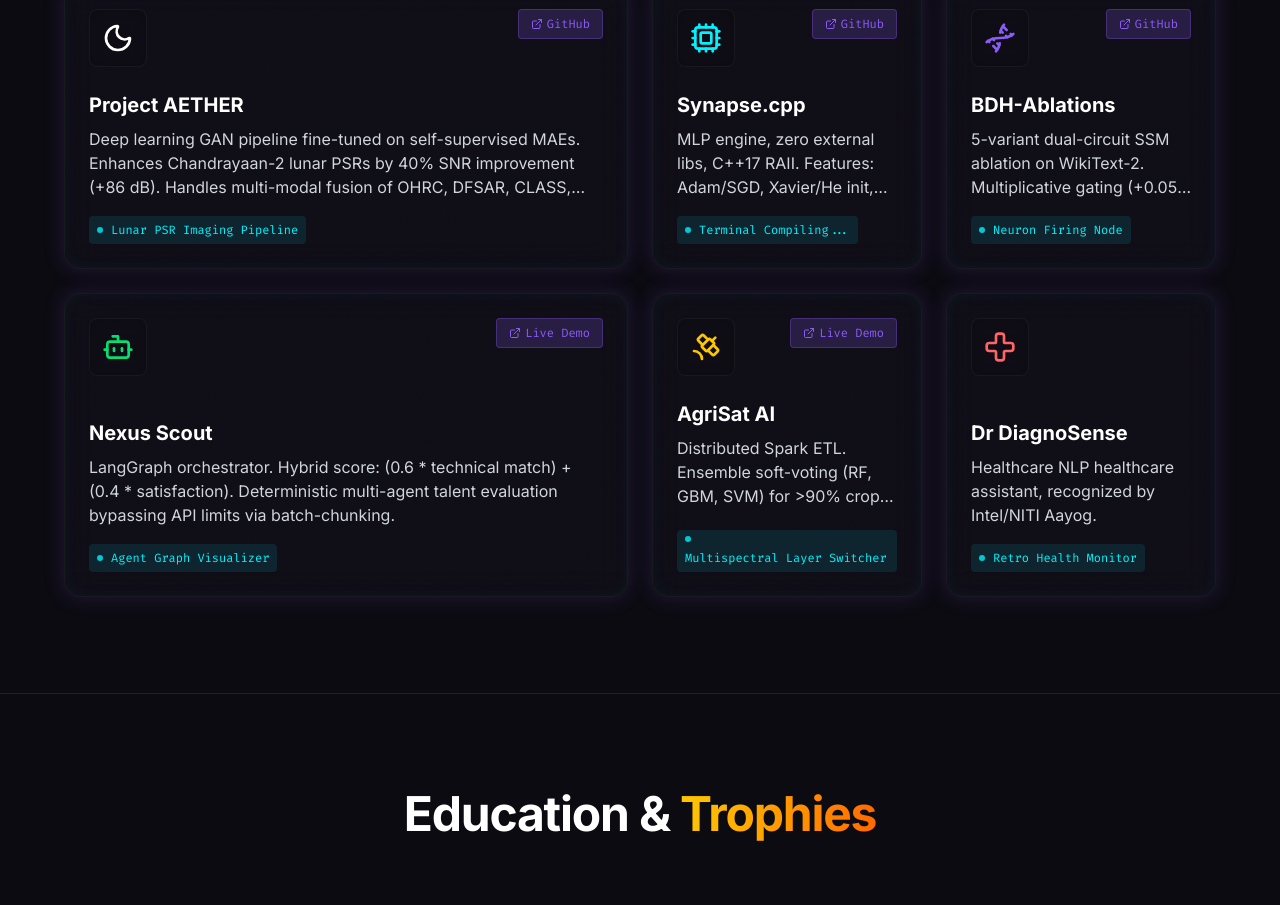
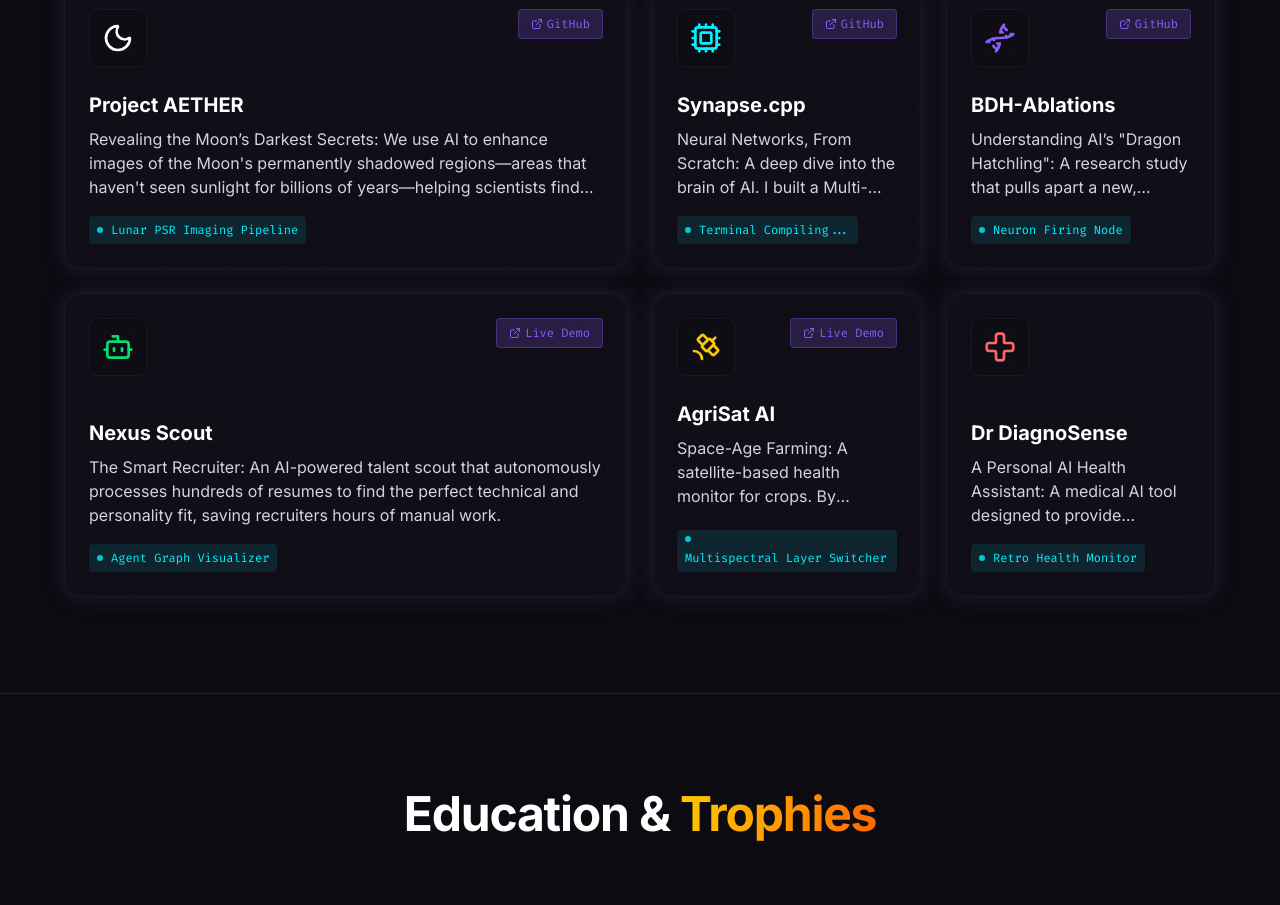
Before and after one commit to TechieSamosa/Nexus, a Next.js app: page / in a window 1280 px wide. Shown: the part 2300-3205 px from the top of the page. Built offline with nearby package versions, Linux system fonts and the light colour scheme.

Commit message:
V5.1 Update: Refined BentoGrid UX with dual-layer content strategy and upgraded Launch buttons

```diff
--- a/src/components/BentoGrid.tsx
+++ b/src/components/BentoGrid.tsx
@@ -91,6 +91,7 @@ interface Project {
   id: string;
   title: string;
   icon: React.ReactNode;
+  hook: string;
   stats: string;
   color: string;
   uiCue: string;
@@ -116,6 +117,7 @@ const projects: Project[] = [
     id: "aether",
     title: "Project AETHER",
     icon: <Moon size={32} className="text-white" />,
+    hook: "Revealing the Moon’s Darkest Secrets: We use AI to enhance images of the Moon's permanently shadowed regions—areas that haven't seen sunlight for billions of years—helping scientists find water ice and safe landing sites using Chandrayaan-2 data.",
     stats: "Deep learning GAN pipeline fine-tuned on self-supervised MAEs. Enhances Chandrayaan-2 lunar PSRs by 40% SNR improvement (+86 dB). Handles multi-modal fusion of OHRC, DFSAR, CLASS, and IIRS data via GDAL/Rasterio.",
     color: "from-gray-700 to-gray-900",
     uiCue: "Lunar PSR Imaging Pipeline",
@@ -126,6 +128,7 @@ const projects: Project[] = [
     id: "synapse",
     title: "Synapse.cpp",
     icon: <Cpu size={32} className="text-neon-cyan" />,
+    hook: "Neural Networks, From Scratch: A deep dive into the brain of AI. I built a Multi-Layer Perceptron using only C++ and pure mathematics, proving that you don't need external libraries to understand how machines learn.",
     stats: "MLP engine, zero external libs, C++17 RAII. Features: Adam/SGD, Xavier/He init, Backprop, Bias-corrected moments. Validated on XOR, Circle, Sine, Blobs.",
     color: "from-blue-900 to-space-900",
     uiCue: "Terminal Compiling...",
@@ -136,6 +139,7 @@ const projects: Project[] = [
     id: "bdh",
     title: "BDH-Ablations",
     icon: <Dna size={32} className="text-neon-purple" />,
+    hook: "Understanding AI’s \"Dragon Hatchling\": A research study that pulls apart a new, biologically-inspired AI model to see which components are essential for \"thinking\" and which can be optimized away.",
     stats: "5-variant dual-circuit SSM ablation on WikiText-2. Multiplicative gating (+0.059 nats loss). 4x latent compression (-0.052 nats).",
     color: "from-purple-900 to-space-900",
     uiCue: "Neuron Firing Node",
@@ -146,6 +150,7 @@ const projects: Project[] = [
     id: "nexus",
     title: "Nexus Scout",
     icon: <Bot size={32} className="text-green-400" />,
+    hook: "The Smart Recruiter: An AI-powered talent scout that autonomously processes hundreds of resumes to find the perfect technical and personality fit, saving recruiters hours of manual work.",
     stats: "LangGraph orchestrator. Hybrid score: (0.6 * technical match) + (0.4 * satisfaction). Deterministic multi-agent talent evaluation bypassing API limits via batch-chunking.",
     color: "from-green-900/50 to-space-900",
     uiCue: "Agent Graph Visualizer",
@@ -156,6 +161,7 @@ const projects: Project[] = [
     id: "agrisat",
     title: "AgriSat AI",
     icon: <Satellite size={32} className="text-yellow-400" />,
+    hook: "Space-Age Farming: A satellite-based health monitor for crops. By analyzing light patterns from space, we can predict crop health and forecast yields, helping farmers make data-driven decisions.",
     stats: "Distributed Spark ETL. Ensemble soft-voting (RF, GBM, SVM) for >90% crop health accuracy. Processing multi-spectral GeoTIFFs on MinIO/S3.",
     color: "from-yellow-900/50 to-space-900",
     uiCue: "Multispectral Layer Switcher",
@@ -166,6 +172,7 @@ const projects: Project[] = [
     id: "doctor",
     title: "Dr DiagnoSense",
     icon: <Cross size={32} className="text-red-400" />,
+    hook: "A Personal AI Health Assistant: A medical AI tool designed to provide accessible health insights by analyzing symptoms and offering potential causes, bringing early diagnostic support to your fingertips.",
     stats: "Healthcare NLP healthcare assistant, recognized by Intel/NITI Aayog.",
     color: "from-red-900/50 to-space-900",
     uiCue: "Retro Health Monitor",
@@ -226,7 +233,7 @@ export default function BentoGrid() {
 
                   <div className="relative z-10 mt-6">
                     <h3 className="text-xl font-bold text-white mb-2">{project.title}</h3>
-                    <p className="text-base text-gray-300 line-clamp-3 mb-4">{project.stats}</p>
+                    <p className="text-base text-gray-300 line-clamp-3 mb-4">{project.hook}</p>
                     <div className="inline-flex flex-wrap gap-2 items-center text-xs font-mono text-neon-cyan bg-neon-cyan/10 px-2 py-1.5 rounded">
                       <span className="w-1.5 h-1.5 rounded-full bg-neon-cyan animate-pulse"></span>
                       <span>{project.uiCue}</span>
@@ -270,8 +277,8 @@ export default function BentoGrid() {
                    {selectedProject.uiCue}
                  </div>
                  {selectedProject.link && (
-                   <a href={selectedProject.link} target="_blank" rel="noreferrer" className="flex items-center text-neon-purple hover:text-white transition-colors bg-space-900 px-3 py-1 rounded border border-space-700">
-                     <ExternalLink size={14} className="mr-2" /> View Source
+                   <a href={selectedProject.link} target="_blank" rel="noreferrer" className="flex items-center font-bold text-black bg-neon-cyan hover:bg-white transition-colors px-6 py-2 rounded-lg border border-neon-cyan/50 shadow-[0_0_15px_rgba(0,242,254,0.3)]">
+                     <ExternalLink size={16} className="mr-2" /> Launch
                    </a>
                  )}
               </div>
```
